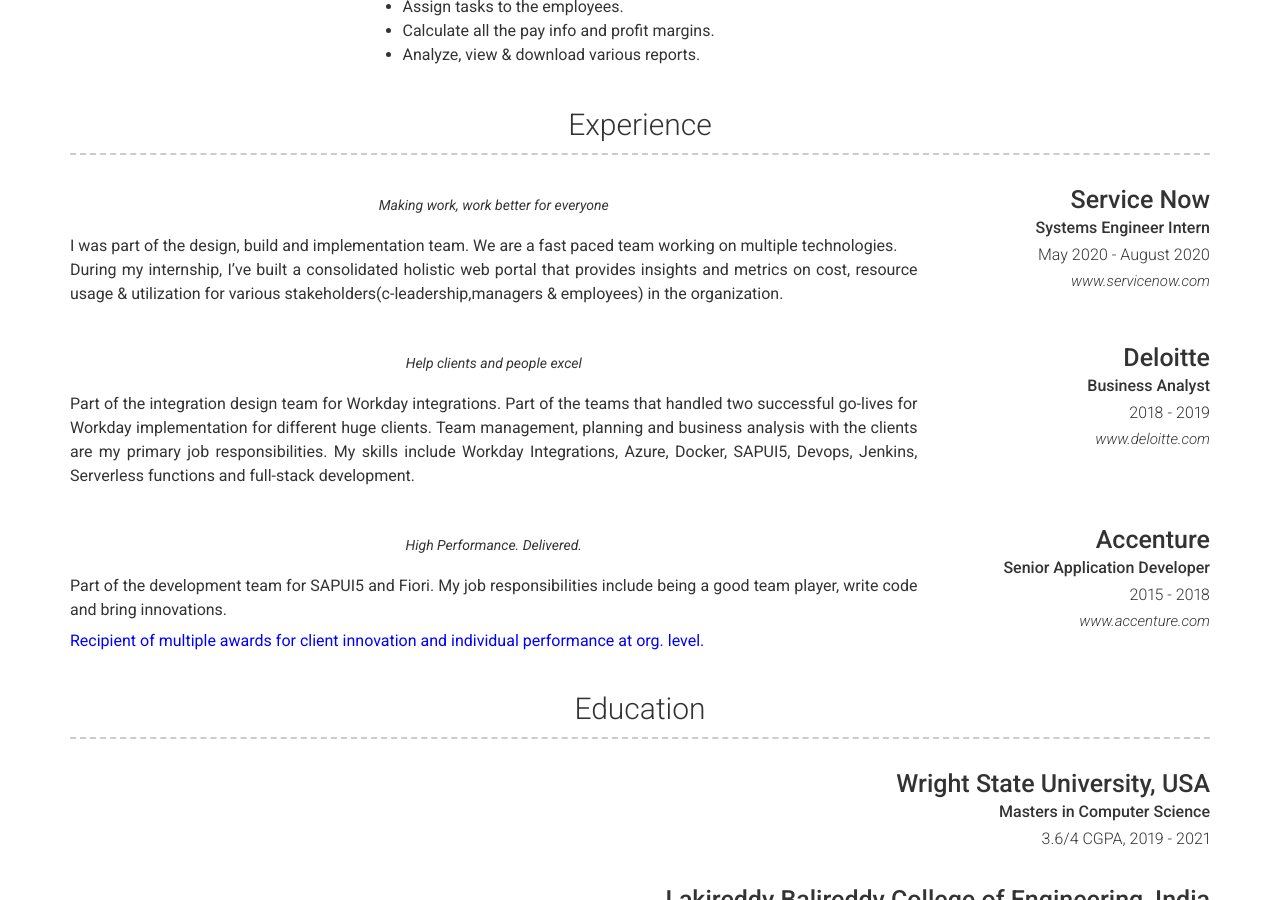
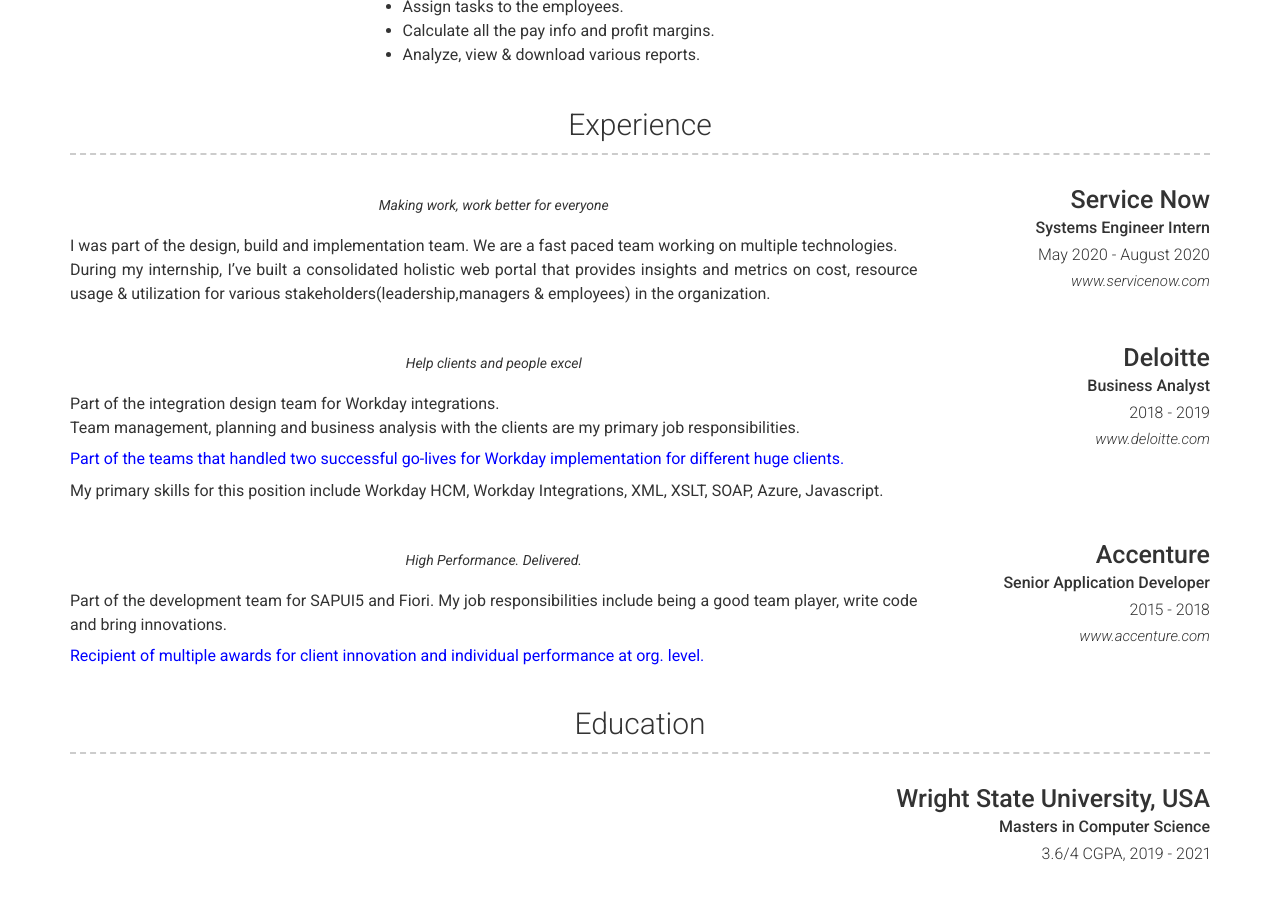
Before and after one commit to medhachaitanya/medhachaitanya.github.io, a Jekyll site: the page built from index.md, in a window 1280 px wide and 900 px high, scrolled down 959 px. Built offline with Jekyll 4.4.1, drawn with Linux system fonts in a browser that asks for light colours; nearby versions of some CDN libraries.

Commit message:
Update _config.yml

```diff
--- a/_config.yml
+++ b/_config.yml
@@ -123,7 +123,7 @@
         description: | # this will include new lines to allow paragraphs
           I was part of the design, build and implementation team. We are a fast paced team working on multiple technologies.
           <br />
-          During my internship, I've built a consolidated holistic web portal that provides insights and metrics on cost, resource usage & utilization for various stakeholders(c-leadership,managers & employees) in the organization.
+          During my internship, I've built a consolidated holistic web portal that provides insights and metrics on cost, resource usage & utilization for various stakeholders(leadership,managers & employees) in the organization.
 
       - layout: right
         title: Deloitte
@@ -134,9 +134,12 @@
           Help clients and people excel
         description: | # this will include new lines to allow paragraphs
           Part of the integration design team for Workday integrations.
-          Part of the teams that handled two successful go-lives for Workday implementation for different huge clients.
+          <br/>
           Team management, planning and business analysis with the clients are my primary job responsibilities.
-          My skills include Workday Integrations, Azure, Docker, SAPUI5, Devops, Jenkins, Serverless functions and full-stack development.
+          <br/>
+          <p style='color:blue'>Part of the teams that handled two successful go-lives for Workday implementation for different huge clients. </p>
+
+          My primary skills for this position include Workday HCM, Workday Integrations, XML, XSLT, SOAP, Azure, Javascript.
 
       - layout: right
         title: Accenture
@@ -147,7 +150,7 @@
           High Performance. Delivered.
         description: | # this will include new lines to allow paragraphs
           Part of the development team for SAPUI5 and Fiori.
-          My job responsibilities include being a good team player, write code and bring innovations.
+          My job responsibilities include being a good team player, write code and bring innovations. <br/>
           <p style='color:blue'>Recipient of multiple awards for client innovation and individual performance at org. level.</p>
 
   - title: Education
```
